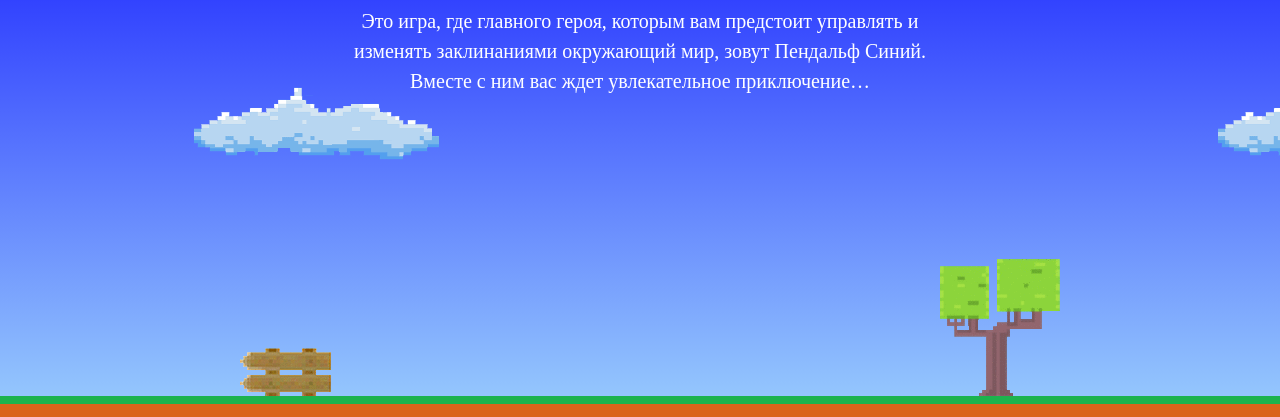
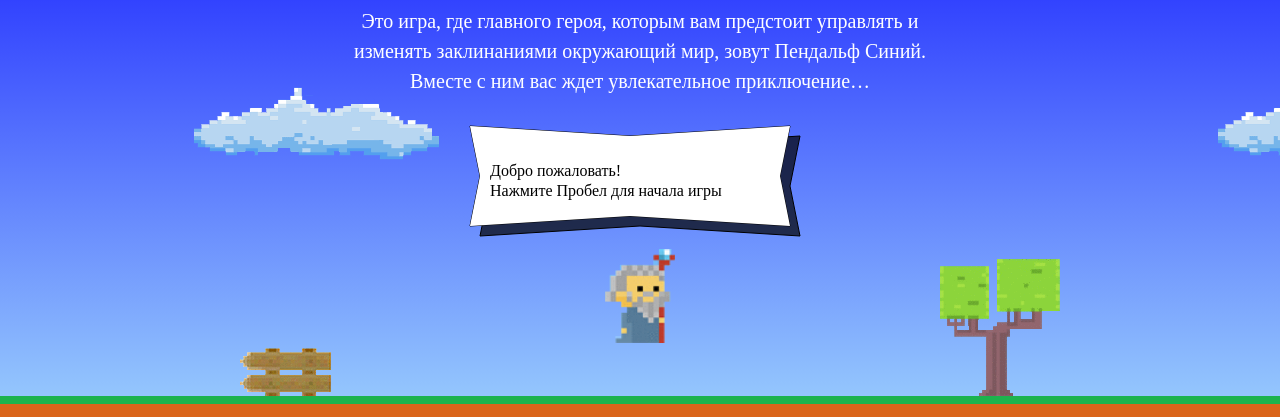
Before and after one commit to Roman3341/674811-code-and-magick-19, a website: page index.html in a window 1280 px wide. Shown: the part 203-620 px from the top of the page. Drawn offline with Linux system fonts and the light colour scheme; a web font is replaced by a local one.

Commit message:
Доделал код на появление мага

```diff
--- a/index.html
+++ b/index.html
@@ -198,13 +198,16 @@
 
     var getWizardX = function (width) {
       var wizardX = (width * 0.5) - (wizardWidth * 0.5);
+      console.log(wizardX);
       return wizardX;
     };
 
     var getWizardY = function (height) {
-      var wizardY = (height * 0.5) - (wizardHeight * 0.5);
+      var wizardY = (height * (2 / 3)) - (getWizardHeight() * 0.5);
+      console.log(wizardY);
       return wizardY;
-    }
+    };
+
 
   </script>
   <script src="js/game.js"></script>
```
